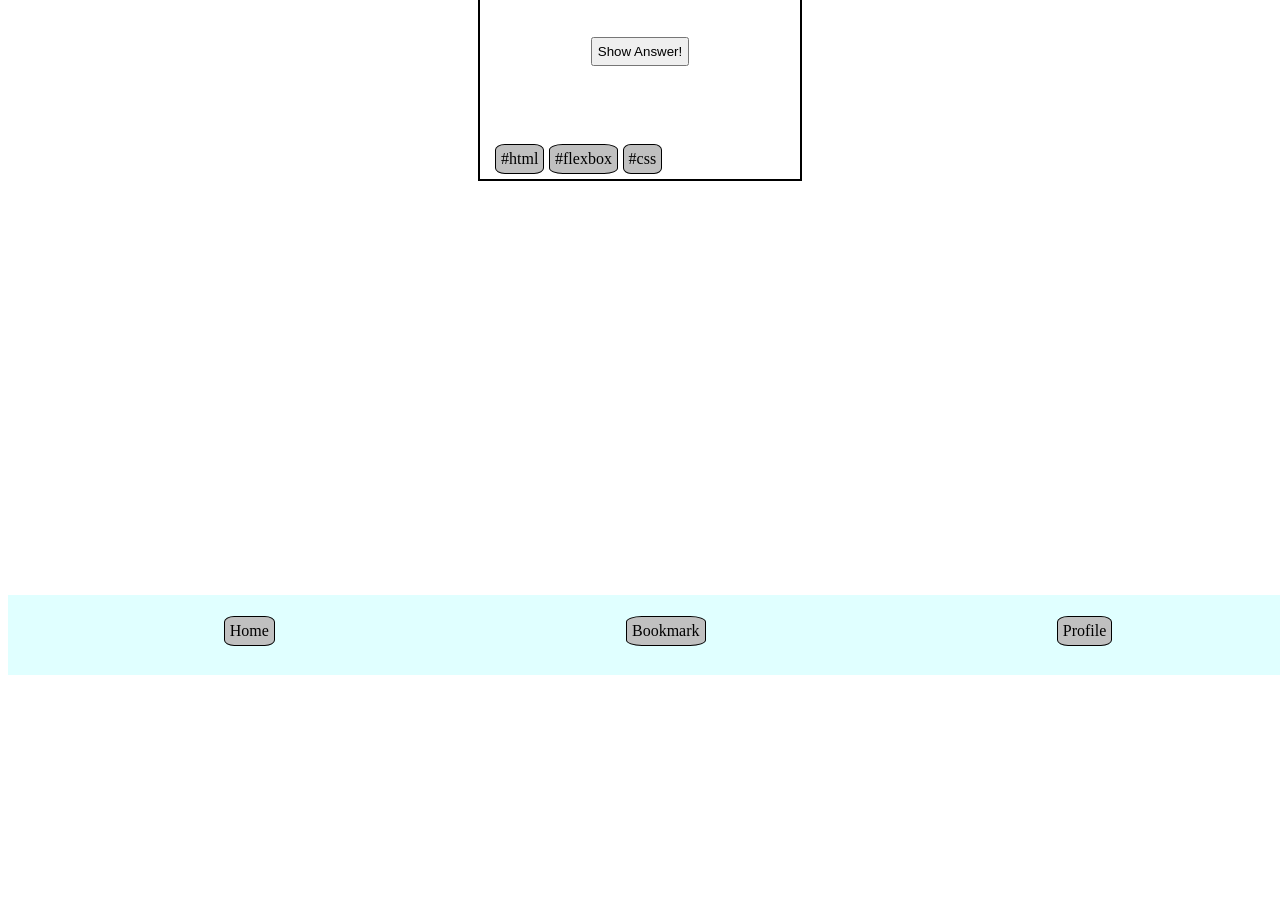
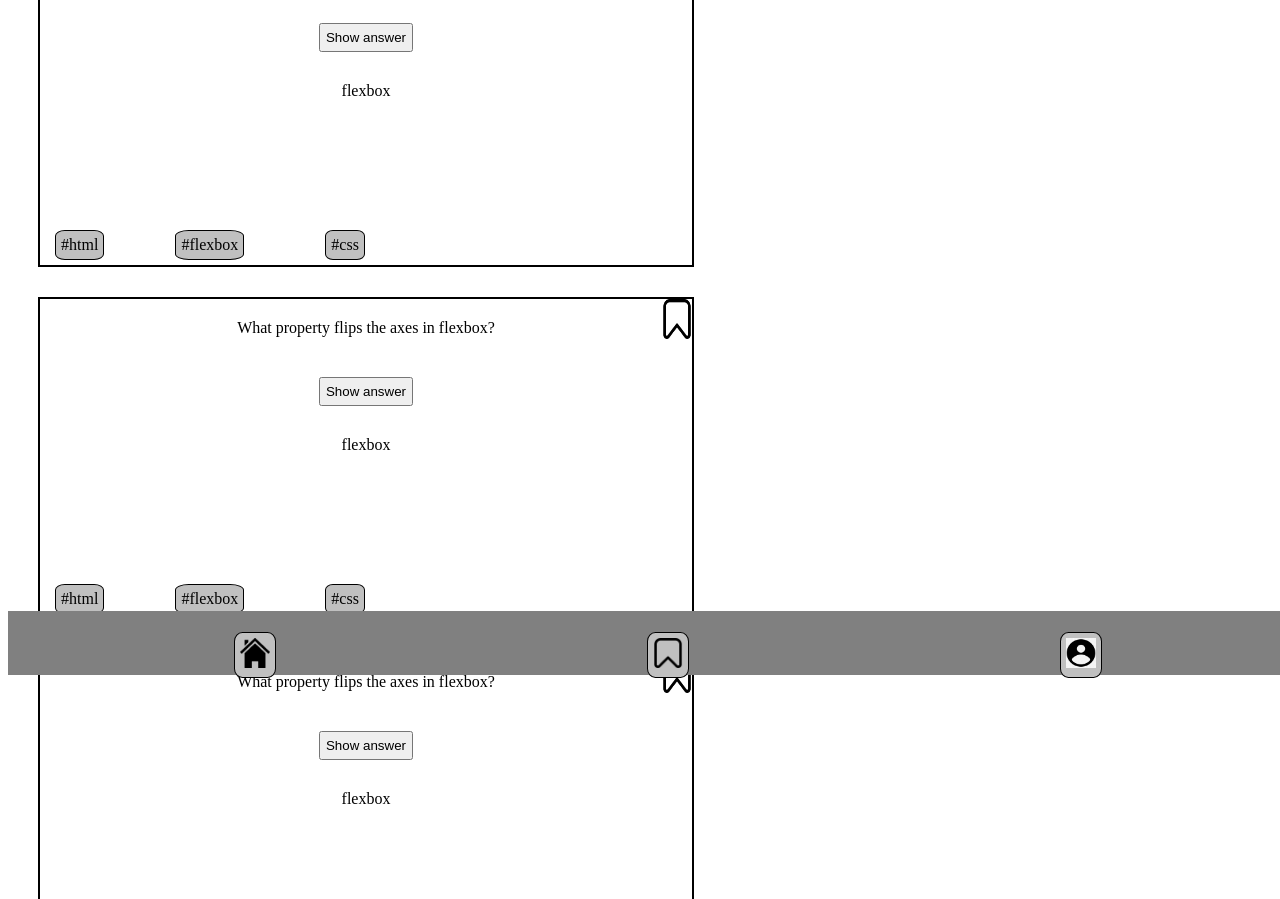
Before and after one commit to MateLoncar/quiz-app, a plain HTML site: page index.html in a window 1280 px wide. Shown: the part 125-1024 px from the top of the page. Before the commit the page ends 800 px from the top, so only its background shows below. Drawn offline with Linux system fonts and the light colour scheme.

Commit message:
new pictures

```diff
--- a/index.html
+++ b/index.html
@@ -12,21 +12,73 @@
       <header><h1>Quiz App</h1></header>
       <div class="question-card">
         <div class="question">What property flips the axes in flexbox?</div>
-        <button type="button">Show Answer!</button>
+
+        <div class="show-answer">
+          <button class="answerbtn" onclick="revealAnswersFunction(this)">
+            Show answer
+          </button>
+          <div class="show-answer">flexbox</div>
+        </div>
+
         <ul class="tags">
           <li class="html">#html</li>
           <li class="flexbox">#flexbox</li>
           <li class="css">#css</li>
         </ul>
+        <img src="bookmark.png" class="bookmark" alt="bookmark" />
+      </div>
+      <div class="question-card">
+        <div class="question">What property flips the axes in flexbox?</div>
+
+        <div class="show-answer">
+          <button class="answerbtn" onclick="revealAnswersFunction(this)">
+            Show answer
+          </button>
+          <div class="show-answer">flexbox</div>
+        </div>
+
+        <ul class="tags">
+          <li class="html">#html</li>
+          <li class="flexbox">#flexbox</li>
+          <li class="css">#css</li>
+        </ul>
+        <img src="bookmark.png" class="bookmark" alt="bookmark" />
+      </div>
+      <div class="question-card">
+        <div class="question">What property flips the axes in flexbox?</div>
+
+        <div class="show-answer">
+          <button class="answerbtn" onclick="revealAnswersFunction(this)">
+            Show answer
+          </button>
+          <div class="show-answer">flexbox</div>
+        </div>
+
+        <ul class="tags">
+          <li class="html">#html</li>
+          <li class="flexbox">#flexbox</li>
+          <li class="css">#css</li>
+        </ul>
+        <img src="bookmark.png" class="bookmark" alt="bookmark" />
       </div>
     </div>
 
     <footer class="footer-div">
       <nav class="navbar-div">
         <ul class="navbar-item-list">
-          <li class="home-icon">Home</li>
-          <li class="bookmark-icon">Bookmark</li>
-          <li class="profile-icon">Profile</li>
+          <li>
+            <img src="home.png" class="home" alt="home" />
+          </li>
+          <li>
+            <img
+              src="bookmark.png"
+              class="bookmark-footer"
+              alt="bookmark-footer"
+            />
+          </li>
+          <li>
+            <img src="profile.jpeg" class="profile" alt="profile" />
+          </li>
         </ul>
       </nav>
     </footer>
--- a/styles.css
+++ b/styles.css
@@ -3,15 +3,22 @@ h1 {
   text-align: center;
   top: 0;
 }
+.home-page {
+  overflow: hidden;
+}
 
+body {
+  text-align: center;
+}
 .question-card {
   position: relative;
   text-align: center;
-  width: 300px;
-  height: 200px;
+  width: 50%;
+  height: 300px;
   border: 2px solid black;
-  margin: auto;
+  margin: 30px;
   padding: 10px;
+  bottom: 30px;
 }
 .question {
   margin: 10px;
@@ -22,17 +29,17 @@ button {
 }
 
 .tags {
-  list-style-type: none;
   margin: 0;
   padding: 0;
   overflow: hidden;
+  justify-content: space-around;
 }
-
 .html {
   position: absolute;
   bottom: 0;
 }
 li {
+  list-style-type: none;
   float: left;
   margin: 5px;
   padding: 5px;
@@ -54,8 +61,8 @@ li {
 .navbar-div {
   position: fixed;
   bottom: 0;
-  background-color: lightcyan;
-  height: 10%;
+  background-color: gray;
+  height: 8%;
   width: 100%;
 }
 
@@ -65,3 +72,27 @@ li {
   justify-content: space-around;
   align-items: center;
 }
+
+.bookmark {
+  width: 30px;
+  height: 40px;
+  position: absolute;
+  top: 0;
+  right: 0;
+}
+
+.home {
+  width: 30px;
+  height: 30px;
+}
+.bookmark-footer {
+  width: 30px;
+  height: 30px;
+  bottom: 10px;
+  overflow: hidden;
+}
+
+.profile {
+  width: 30px;
+  height: 30px;
+}
```
Also changed, not shown: home.png (added), profile.jpeg (added).
